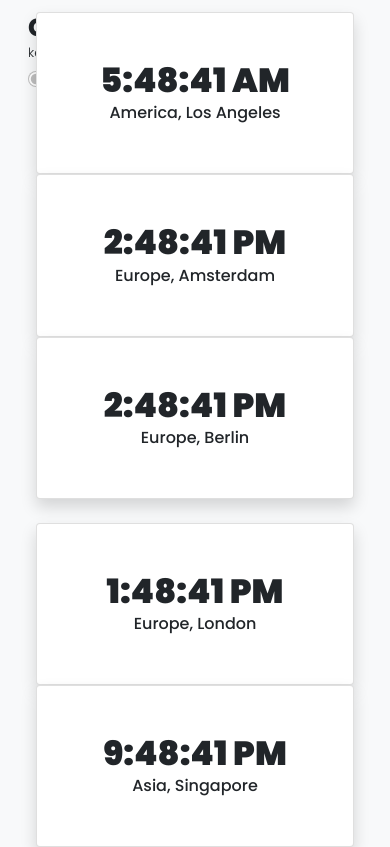
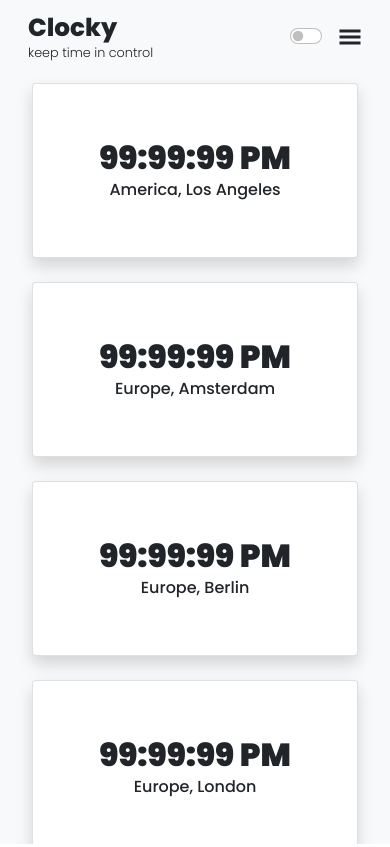
Before and after one commit to terrance456/my-clock, a React (Create React App) app: page / in a window 390 px wide. Shown: the top 847 px of the page. Built offline with nearby package versions, Linux system fonts and the light colour scheme.

Commit message:
Added responsive styles

```diff
--- a/src/components/clock/Clock.tsx
+++ b/src/components/clock/Clock.tsx
@@ -9,25 +9,25 @@ interface IClockProps {
 
 export const Clock = (props: IClockProps) => {
   const { theme } = useThemeContext();
-  const [timeDisplay, setTimeDisplay] = useState<string>("--:--:-- PM");
+  const [timeDisplay, setTimeDisplay] = useState<string>("99:99:99 PM");
 
-  const timeConveter = (date: Date, timeZone: string) => {
+  const timeConverter = (date: Date, timeZone: string) => {
     return new Date(date).toLocaleTimeString("en-US", { timeZone: timeZone });
   };
 
-  useEffect(() => {
-    const tickEverySecond: NodeJS.Timer = setInterval(
-      () => setTimeDisplay(timeConveter(new Date(), props.timeZone as string)),
-      1000
-    );
-    return () => clearInterval(tickEverySecond);
-  });
+  // useEffect(() => {
+  //   const tickEverySecond: NodeJS.Timer = setInterval(
+  //     () => setTimeDisplay(timeConverter(new Date(), props.timeZone as string)),
+  //     1000
+  //   );
+  //   return () => clearInterval(tickEverySecond);
+  // });
 
   return (
     <div
-      className={`card  d-flex justify-content-center ${theme.card} ${theme.text} align-items-center shadow`}
+      className={`card d-flex justify-content-center ${theme.card} ${theme.text} align-items-center shadow`}
     >
-      <div className="card-body p-5 d-flex flex-column align-items-center">
+      <div className="card-body d-flex flex-column justify-content-center align-items-center">
         <h1 className="my-time mb-0">{timeDisplay}</h1>
         <label htmlFor="">{props.label}</label>
       </div>
--- a/src/components/clock/clock.scss
+++ b/src/components/clock/clock.scss
@@ -1,10 +1,11 @@
 .my-time {
   font-weight: 900;
-  font-size: 2.1rem;
+  font-size: 2rem;
 }
 
 .card {
   transition: transform 0.5s, background-color 0.5s;
+  height: 175px;
   &:hover {
     transform: scale(1.05);
     transition: transform 0.5s;
--- a/src/components/home/Home.tsx
+++ b/src/components/home/Home.tsx
@@ -13,20 +13,20 @@ export const Home = () => {
 
   return (
     <div
-      className={`container-fluid d-flex align-items-center h-100 ${theme.bgBody} my-home-container`}
+      className={`container-fluid p-2 h-100 ${theme.bgBody} my-home-container`}
     >
-      <div className="container d-flex align-items-center my-home">
-        <div className="row gap-4 justify-content-center">
+      <div className="container my-home">
+        <div className="row gap-lg-4 gap-0 justify-content-center">
           <div className="row">
             {firstRowTimeZone.map((value: ITimeZone, index: number) => (
-              <div className="col" key={index}>
+              <div className="col-lg-4 col-12 mb-4 mb-lg-0" key={index}>
                 <Clock timeZone={value.timeZone} label={value.label} />
               </div>
             ))}
           </div>
           <div className="row">
             {secondRowTimeZone.map((value: ITimeZone, index: number) => (
-              <div className="col" key={index}>
+              <div className="col-lg-6 col-12 mb-4 mb-lg-0" key={index}>
                 <Clock timeZone={value.timeZone} label={value.label} />
               </div>
             ))}
--- a/src/components/home/home.scss
+++ b/src/components/home/home.scss
@@ -8,4 +8,13 @@
 
 .my-home-container {
   transition: background-color 0.5s;
+  overflow: auto;
+  display: flex;
+  justify-content: center;
+  align-items: center;
+  width: 100%;
+  .container {
+    margin: auto;
+    width: 100%;
+  }
 }
--- a/src/components/nav/Nav.tsx
+++ b/src/components/nav/Nav.tsx
@@ -1,7 +1,7 @@
-import React, { useEffect, useRef, useState } from "react";
+import React, { useEffect, useState } from "react";
 import { useThemeContext } from "../../context/ThemeContext";
-import { IoMdClock } from "react-icons/io";
 import "./nav.scss";
+import Sidebar from "../sidebar/Sidebar";
 
 const Nav = () => {
   const { theme, setTheme } = useThemeContext();
@@ -50,15 +50,14 @@ const Nav = () => {
     <nav className={`navbar navbar-expand-lg px-3 ${theme.nav} ${theme.text}`}>
       <div className="container-fluid">
         <div className="navbar-brand">
-          <div className="row align-items-center">
-            <div className="col">
-              <div className="row">
+          <div className="row align-items-center ">
+            <div className="col d-flex flex-column">
               <h2 className="mb-0">Clocky</h2>
               <small>keep time in control</small>
             </div>
           </div>
         </div>
-        </div>
+        <div className="nav-tools">
           <div className="form-check form-switch">
             <input
               className="form-check-input"
@@ -74,6 +73,8 @@ const Nav = () => {
               Theme mode
             </label>
           </div>
+          <Sidebar />
+        </div>
       </div>
     </nav>
   );
--- a/src/components/nav/nav.scss
+++ b/src/components/nav/nav.scss
@@ -9,6 +9,32 @@ nav {
         font-size: 0.8rem;
       }
     }
+    .nav-tools {
+      display: flex;
+      align-items: center;
+      .form-check {
+        input {
+          cursor: pointer;
+        }
+      }
+    }
   }
   transition: background-color 0.5s ease;
 }
+
+@media screen and (max-width: 437px) {
+  nav {
+    .container-fluid {
+      .nav-tools {
+        .form-check-label {
+          display: none;
+        }
+      }
+    }
+  }
+  .sidebar {
+    .sidebar-toggle {
+      margin-left: 0.5rem;
+    }
+  }
+}
--- /dev/null
+++ b/src/components/sidebar/Sidebar.tsx
@@ -0,0 +1,30 @@
+import React from "react";
+import "./sidebar.scss";
+import { GiHamburgerMenu } from "react-icons/gi";
+import { useThemeContext } from "../../context/ThemeContext";
+
+export const Sidebar = () => {
+  const { theme } = useThemeContext();
+  const [openSidebar, setOpenSidebar] = React.useState<boolean>(false);
+
+  const toggleSidebar = () => {
+    setOpenSidebar(!openSidebar);
+  };
+
+  return (
+    <div className="sidebar">
+      <div className="sidebar-toggle" onClick={toggleSidebar}>
+        <GiHamburgerMenu />
+      </div>
+      <div
+        className={`sidebar-content ${openSidebar ? "open-sidebar" : ""} ${
+          theme.bgBody
+        }`}
+      >
+        asdasd
+      </div>
+    </div>
+  );
+};
+
+export default Sidebar;
--- /dev/null
+++ b/src/components/sidebar/sidebar.scss
@@ -0,0 +1,28 @@
+.sidebar {
+  .sidebar-content {
+    z-index: 10;
+    position: absolute;
+    top: 100%;
+    right: 0;
+    height: calc(100vh - 83.23px);
+    width: 400px;
+    padding: 1rem 1.5rem;
+    transform: translateX(100%);
+    transition: all 0.8s ease;
+    opacity: 0;
+    .sidebar-body {
+    }
+  }
+  .open-sidebar {
+    transform: translateX(0);
+    opacity: 1;
+    transition: all 0.8s ease;
+  }
+}
+
+.sidebar-toggle {
+  font-size: 1.5rem;
+  margin-left: 2rem;
+  display: flex;
+  cursor: pointer;
+}
--- a/src/index.scss
+++ b/src/index.scss
@@ -6,6 +6,7 @@ body,
   display: flex;
   flex-direction: column;
   height: 100%;
+  overflow: hidden;
 }
 
 #root {
```
Lines whose indentation alone changed are shown as unchanged.
